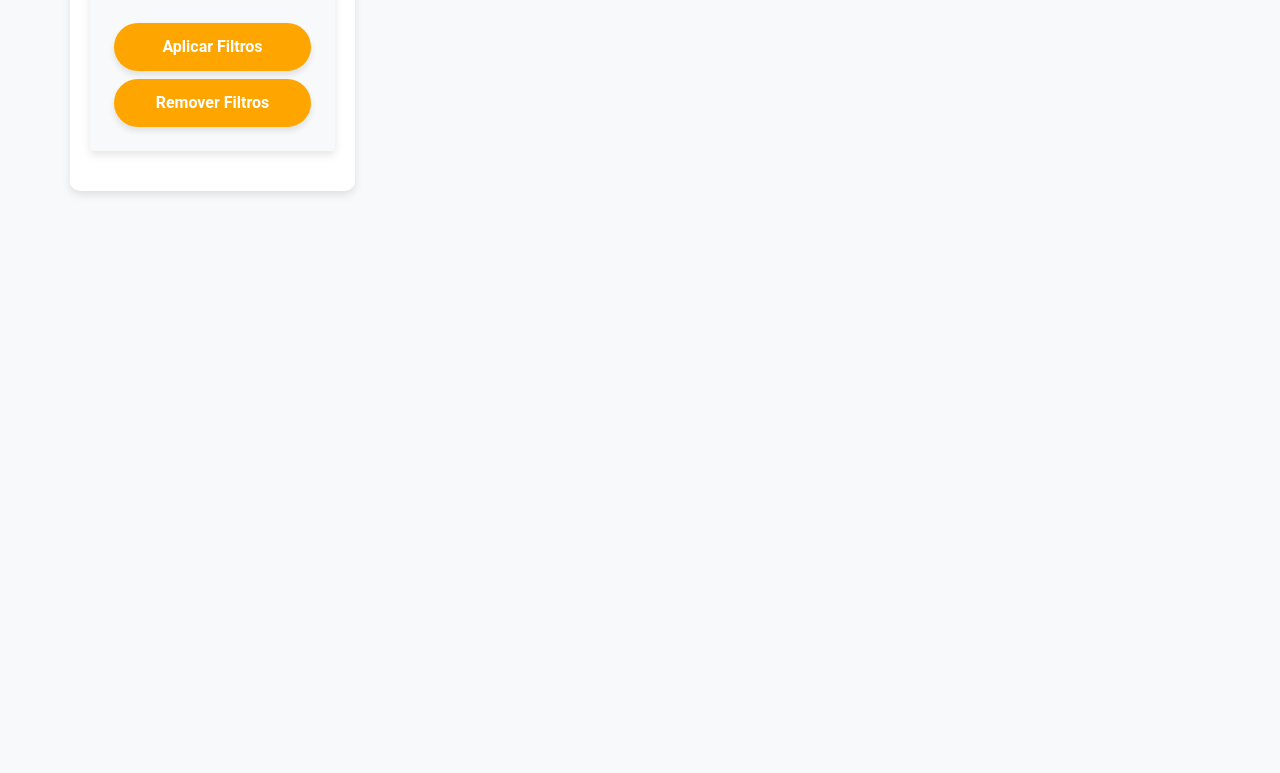
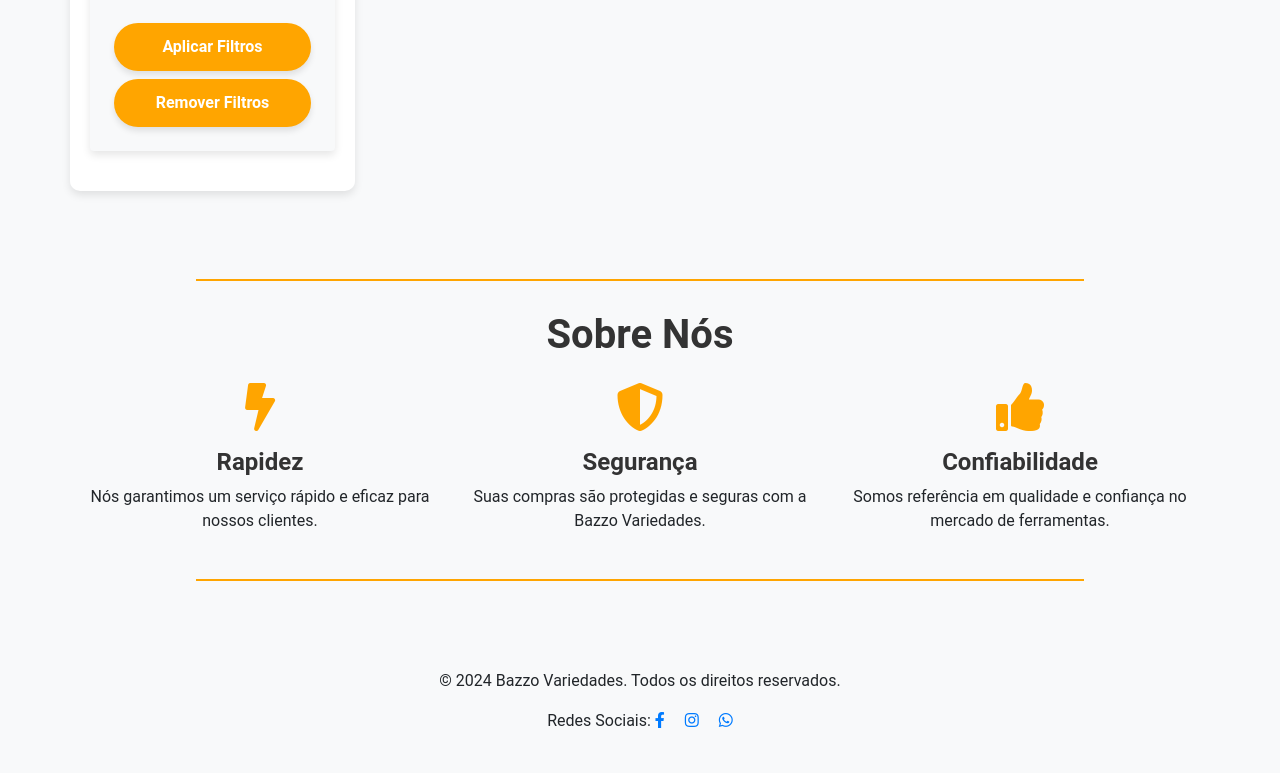
Before and after one commit to GustavoChampam0/Venda.github.io, a plain HTML site: page index.html in a window 1280 px wide. Shown: the part 578-1351 px from the top of the page. Before the commit the page ends 800 px from the top, so only its background shows below. Drawn offline with nearby package versions, Linux system fonts and the light colour scheme; no server answers.

Commit message:
Update index.html

```diff
--- a/index.html
+++ b/index.html
@@ -129,6 +129,50 @@
         </div>
     </section>
 
+    <!-- Seção Sobre Nós -->
+    <section id="sobre" class="py-5 bg-light">
+        <div class="container text-center">
+            <hr style="border-top: 2px solid #FFA500; width: 80%; margin-bottom: 30px;">
+            <h2 class="mb-4" style="color: #333; font-size: 2.5rem; font-weight: 700;">Sobre Nós</h2>
+            <div class="row justify-content-center">
+                <div class="col-md-4">
+                    <i class="fas fa-bolt fa-3x" style="color: #FFA500;"></i>
+                    <h4 class="mt-3">Rapidez</h4>
+                    <p>Nós garantimos um serviço rápido e eficaz para nossos clientes.</p>
+                </div>
+                <div class="col-md-4">
+                    <i class="fas fa-shield-alt fa-3x" style="color: #FFA500;"></i>
+                    <h4 class="mt-3">Segurança</h4>
+                    <p>Suas compras são protegidas e seguras com a Bazzo Variedades.</p>
+                </div>
+                <div class="col-md-4">
+                    <i class="fas fa-thumbs-up fa-3x" style="color: #FFA500;"></i>
+                    <h4 class="mt-3">Confiabilidade</h4>
+                    <p>Somos referência em qualidade e confiança no mercado de ferramentas.</p>
+                </div>
+            </div>
+            <hr style="border-top: 2px solid #FFA500; width: 80%; margin-top: 30px;">
+        </div>
+    </section>
+
+    <!-- Rodapé -->
+    <footer class="py-4">
+        <div class="container text-center">
+            <p>&copy; 2024 Bazzo Variedades. Todos os direitos reservados.</p>
+            <p>Redes Sociais:
+                <a href="https://www.facebook.com/bazzovariedades/" class="text-black" target="_blank">
+                    <i class="fab fa-facebook-f"></i>
+                </a>
+                <a href="https://www.instagram.com/bazzomaquinas" class="text-black ml-3" target="_blank">
+                    <i class="fab fa-instagram"></i>
+                </a>
+                <a href="https://wa.me/15991185179" class="text-black ml-3" target="_blank">
+                    <i class="fab fa-whatsapp"></i>
+                </a>
+            </p>
+        </div>
+    </footer>
+
     <script src="app.js"></script>
 </body>
 </html>
```
